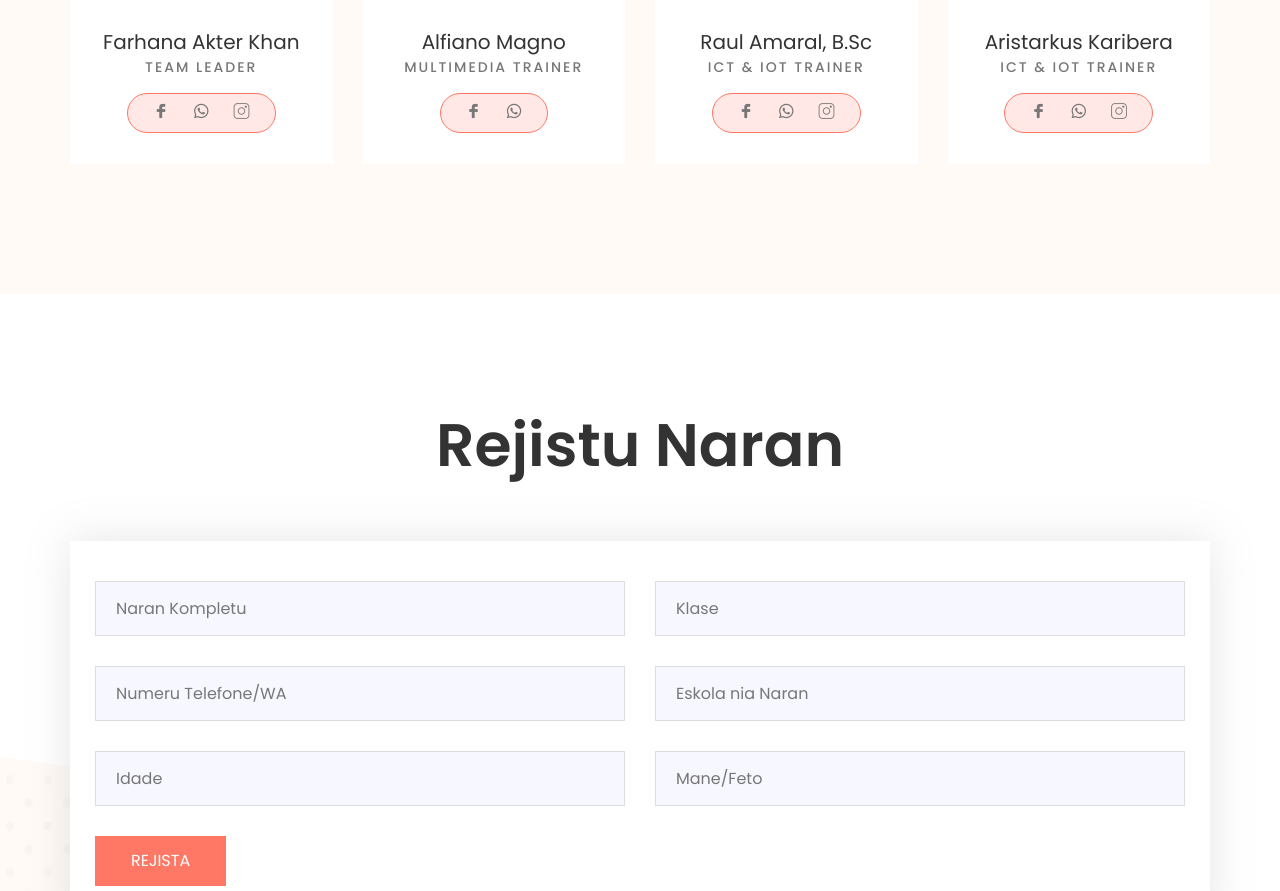
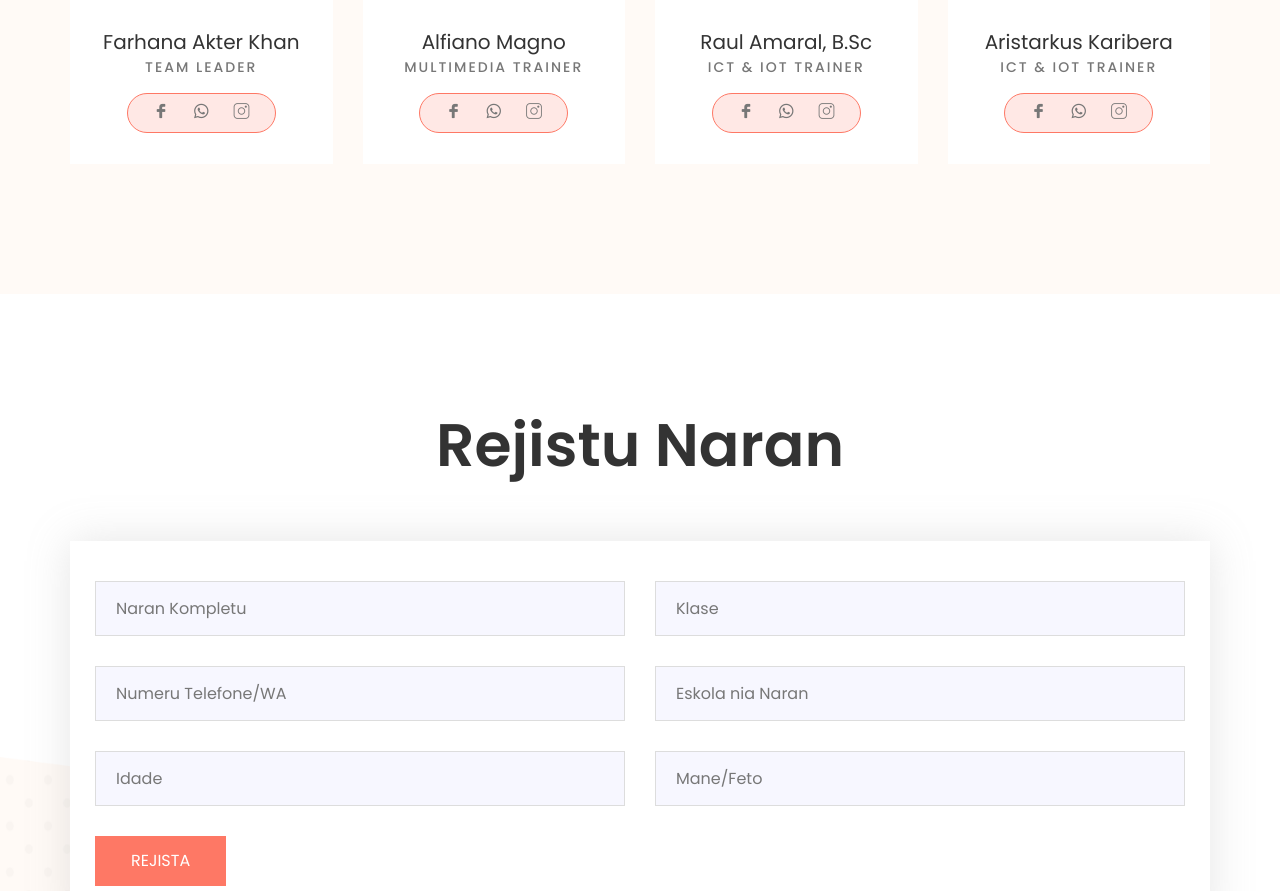
Before and after one commit to mehara1411/iskytl, a plain HTML site: page index.html in a window 1280 px wide. Shown: the part 947-1838 px from the top of the page. Drawn offline with Linux system fonts and the light colour scheme; files whose address does not match are found by name.

Commit message:
Update Sosmed link

```diff
--- a/index.html
+++ b/index.html
@@ -249,7 +249,7 @@
                             <ul class="social mt-15">
                                 <li><a target="_blank" href="https://www.facebook.com/groups/2748225195308153/?ref=share"><i class="lni-facebook-filled"></i></a></li>
                                 <li><a target="_blank" href="https://api.whatsapp.com/send?phone=67075266288"><i class="lni-whatsapp"></i></a></li>
-                                <!-- <li><a target="_blank" href="https://www.instagram.com/aileba_life_style/"><i class="lni-instagram"></i></a></li> -->
+                                <li><a target="_blank" href="https://www.instagram.com/"><i class="lni-instagram"></i></a></li>
                             </ul>
                         </div>
                     </div> <!-- single temp -->
```
